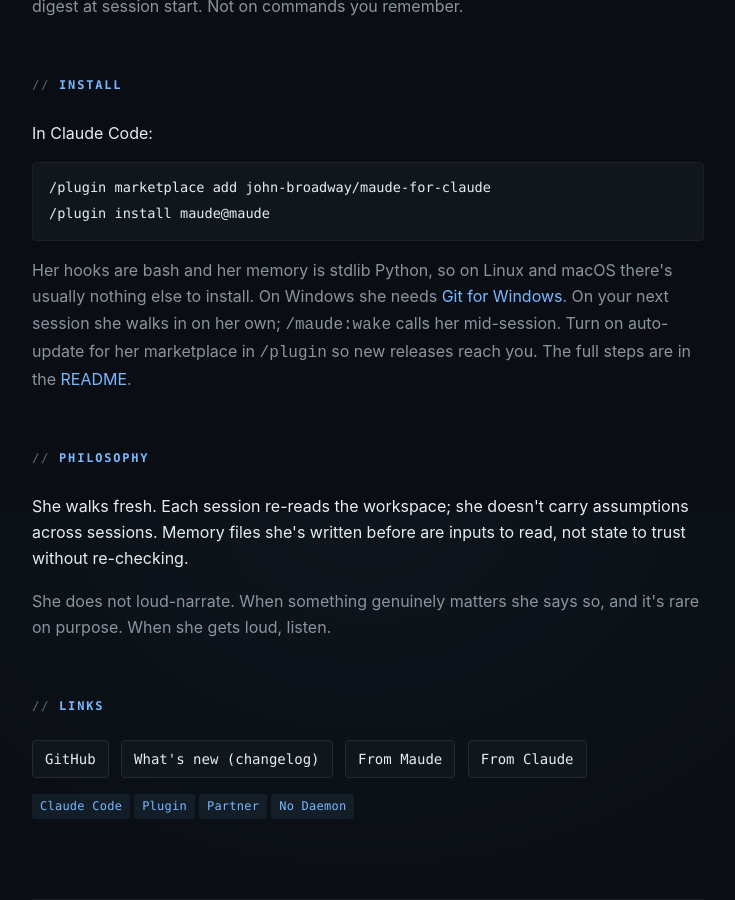
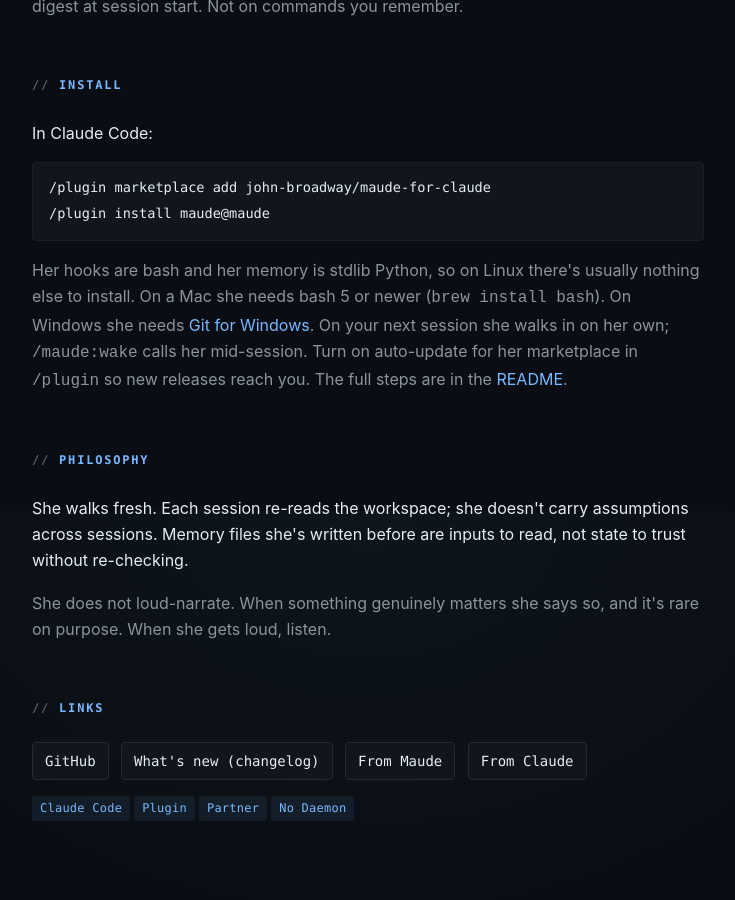
Before and after one commit to john-broadway/john-broadway.github.io, a Jekyll site: the page built from maude/index.html, in a window 1280 px wide and 900 px high, scrolled down 1289 px. Shown: the whole window, without its empty margins (272-1007 px from the left). Built offline with Jekyll 4.4.1, drawn with Linux system fonts in a browser that asks for light colours.

Commit message:
maude: a Mac needs bash 5 or newer from 0.39.0
The Maude page said Linux and macOS usually need nothing else installed.
From v0.39.0 she refuses a bash older than 5.0, and a Mac ships 3.2.

Co-Authored-By: Claude Fable 5.2 <noreply@anthropic.com>

```diff
--- a/maude/index.html
+++ b/maude/index.html
@@ -37,7 +37,7 @@ description: "Claude's partner inside Claude Code. No daemon, no backend, no ser
 <pre><code>/plugin marketplace add john-broadway/maude-for-claude
 /plugin install maude@maude</code></pre>
 
-  <p>Her hooks are bash and her memory is stdlib Python, so on Linux and macOS there's usually nothing else to install. On Windows she needs <a href="https://git-scm.com/downloads/win">Git for Windows</a>. On your next session she walks in on her own; <code>/maude:wake</code> calls her mid-session. Turn on auto-update for her marketplace in <code>/plugin</code> so new releases reach you. The full steps are in the <a href="https://github.com/john-broadway/maude-for-claude#install">README</a>.</p>
+  <p>Her hooks are bash and her memory is stdlib Python, so on Linux there's usually nothing else to install. On a Mac she needs bash 5 or newer (<code>brew install bash</code>). On Windows she needs <a href="https://git-scm.com/downloads/win">Git for Windows</a>. On your next session she walks in on her own; <code>/maude:wake</code> calls her mid-session. Turn on auto-update for her marketplace in <code>/plugin</code> so new releases reach you. The full steps are in the <a href="https://github.com/john-broadway/maude-for-claude#install">README</a>.</p>
 
   <h2>Philosophy</h2>
 
```
